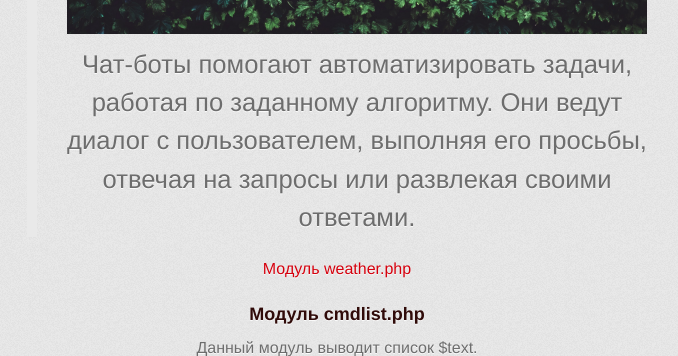
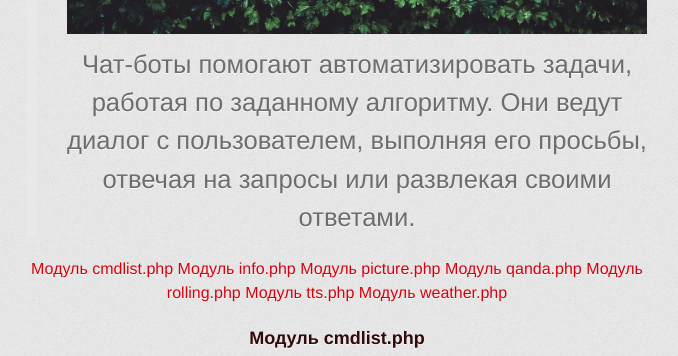
Before and after one commit to fplve/vika, a Jekyll site: the page built from index.md, in a window 1280 px wide and 900 px high, scrolled down 1046 px, cut to the strip 0-356 px from the top of the window. Shown: the whole strip, without its empty margins (303-981 px from the left). Built offline with Jekyll 4.4.1, drawn with Linux system fonts in a browser that asks for light colours; some web fonts are replaced.

Commit message:
якоря

````diff
--- a/index.md
+++ b/index.md
@@ -10,8 +10,16 @@ layout: default
 ![бот](https://github.com/fplve/vika/raw/gh-pages/assets/images/listia_kirpichnaia_stena_rastenie_122951_1920x1080.jpg)
 > Чат-боты помогают автоматизировать задачи, работая по заданному алгоритму. Они ведут диалог с пользователем, выполняя его просьбы, отвечая на запросы или развлекая своими ответами.
 
+[Модуль cmdlist.php](#cmdlist)
+[Модуль info.php](#info)
+[Модуль picture.php](#picture)
+[Модуль qanda.php](#qanda)
+[Модуль rolling.php](#rolling)
+[Модуль tts.php](#tts)
 [Модуль weather.php](#weather)
 
+
+<a name="cmdlist"></a>
 ### Модуль cmdlist.php
 
 Данный модуль выводит список $text.
@@ -45,7 +53,7 @@ function cmdlist($text, $peer_id) {
 }
 ```
 
-
+<a name="info"></a>
 ### Модуль info.php
 
 Данный модуль показывает список всех команд, доступных боту.
@@ -87,7 +95,7 @@ function info($peer_id) {
 }
 ```
 
-
+<a name="picture"></a>
 ### Модуль picture.php
 
 Данный модуль отправляет случайное изображение, из доступных боту.
@@ -111,6 +119,7 @@ function picture($peer_id) {
 }
 ```
 
+<a name="qanda"></a>
 ### Модуль qanda.php
 
 Данный модуль случайно отвечает на вопрос.
@@ -126,7 +135,7 @@ function questionandanswer($peer_id, $message_id) {
 }
 ```
 
-
+<a name="rolling"></a>
 ### Модуль rolling.php
 
 Данный модуль... что-то делает, я не понял.
@@ -147,7 +156,7 @@ function roll($text, $peer_id) {
 }
 ```
 
-
+<a name="tts"></a>
 ### Модуль tts.php
 
 Данный модуль озвучивает сообщение с помощью технологии Яндекса Cloud SpeechKit.
@@ -166,7 +175,7 @@ function tts($text, $peer_id) {
 ```
 
 
-<a name="weather">
+<a name="weather"></a>
 ### Модуль weather.php
 
 Данный модуль возвращает текущую погоду в Омске.
@@ -182,4 +191,3 @@ function weather($peer_id) {
     return sendMessage($message, null, $peer_id);
 }
 ```
-</a>
````
